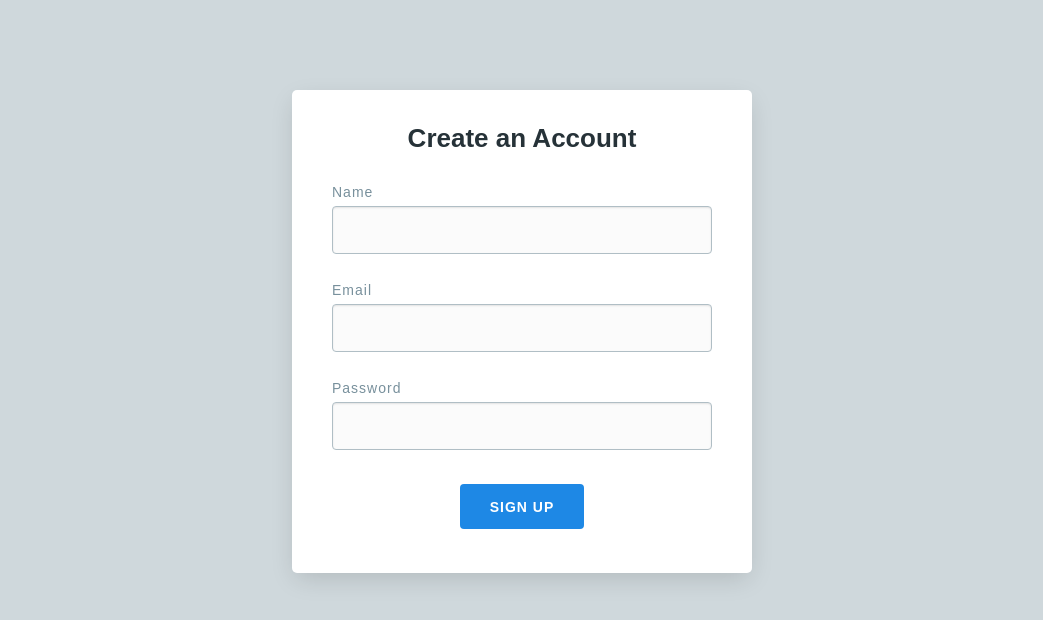
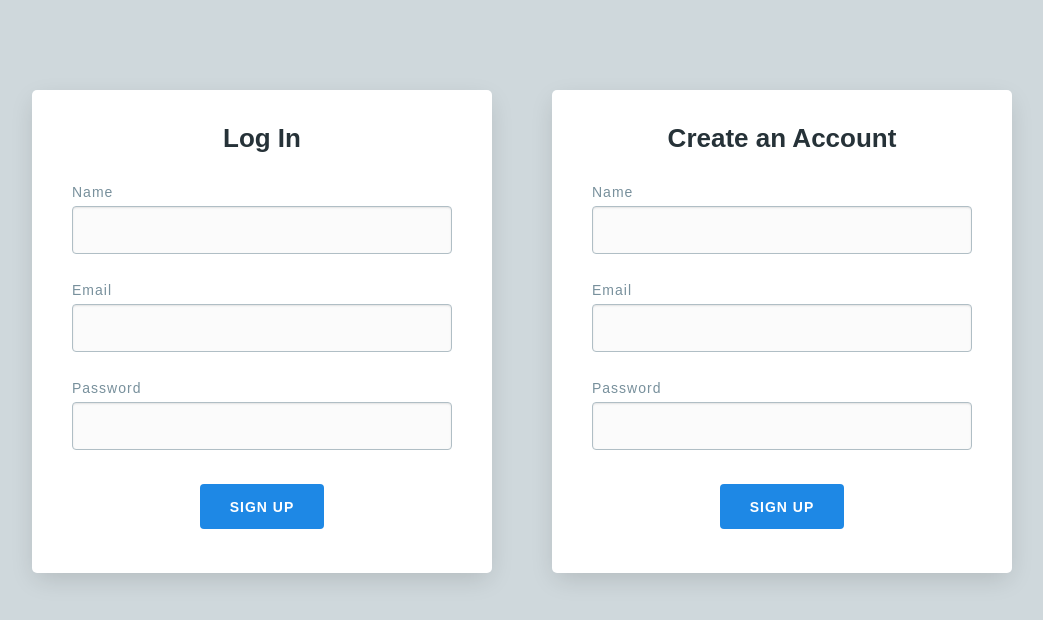
Before and after one commit to KelvinLinBU/NewsAIdProject, a Flask app: template templates/home.html in a window 1280 px wide. Shown: the top 620 px of the page, without its empty margins (118-1161 px from the left). Run offline with Flask 3, Linux system fonts and the light colour scheme; the template is opened without the code that fills it, so the values that code supplies are empty.

Commit message:
added functionalities for signup logic
Users cannot access dashboard by editing website link using /dashboard

```diff
--- a/templates/home.html
+++ b/templates/home.html
@@ -3,6 +3,32 @@
 {% block content %}
     <div class="card-wrapper">
 
+
+        <!-- Card for login -->
+        <div class="card">
+
+            <h1 class="center">
+                Log In
+            </h1>
+            <form name="signup_form">
+
+                <label for="name">Name</label>
+                <input type="text" name="name" class="field" required>
+
+                <label for="email">Email</label>
+                <input type="email" name="email" class="field" required>
+
+                <label for="password">Password</label>
+                <input type="password" name="password" class="field" required>
+
+                <p class="error error--hidden"></p>
+                <input type="submit" value="Sign Up" class="btn">
+
+            </form>
+
+        </div>
+
+        <!-- Card for signup -->
         <div class="card">
 
             <h1 class="center">
```
Also changed, not shown: app.py (+14 -1 lines), templates/dashboard.html (+15 -1 lines).
